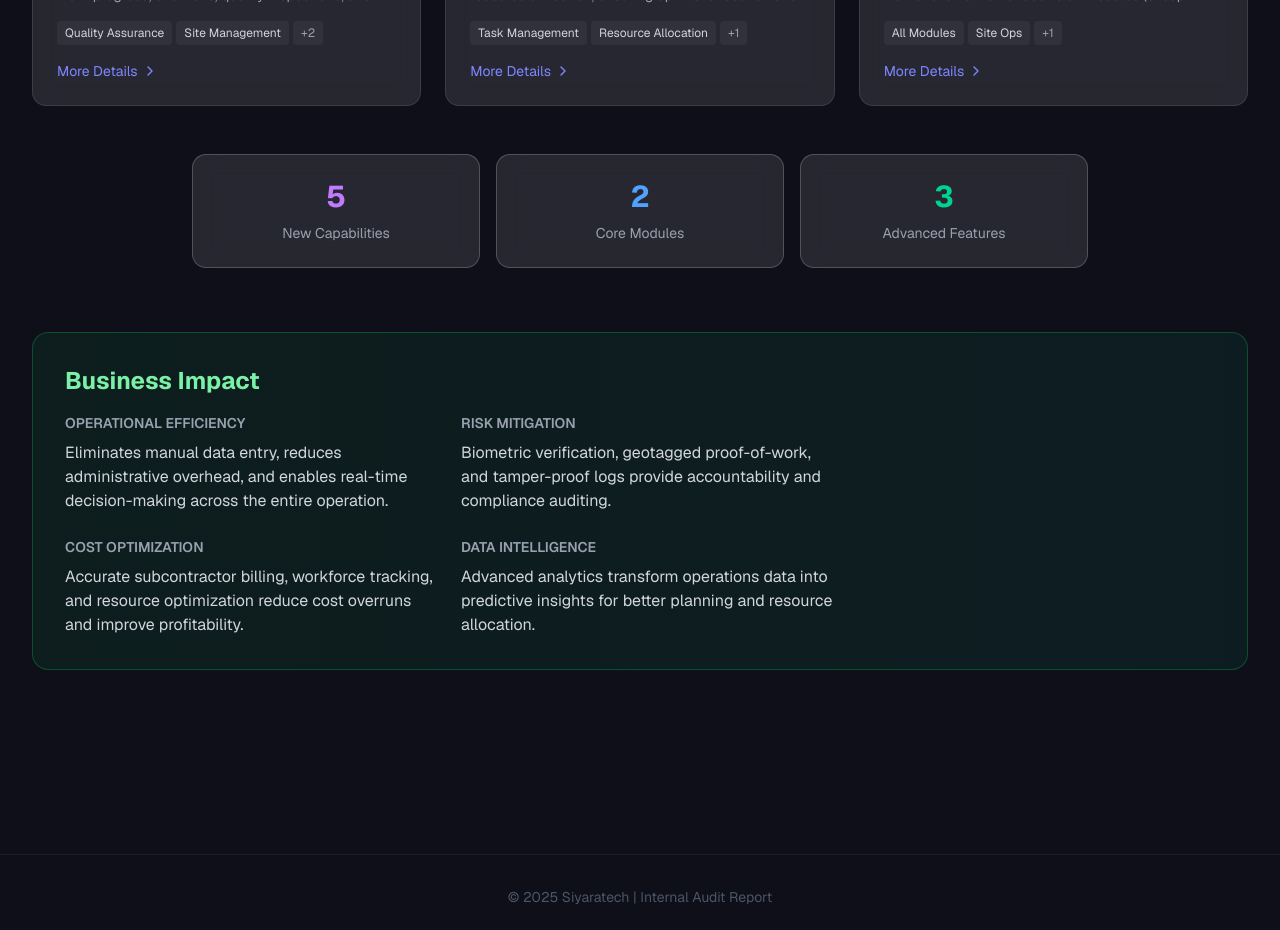
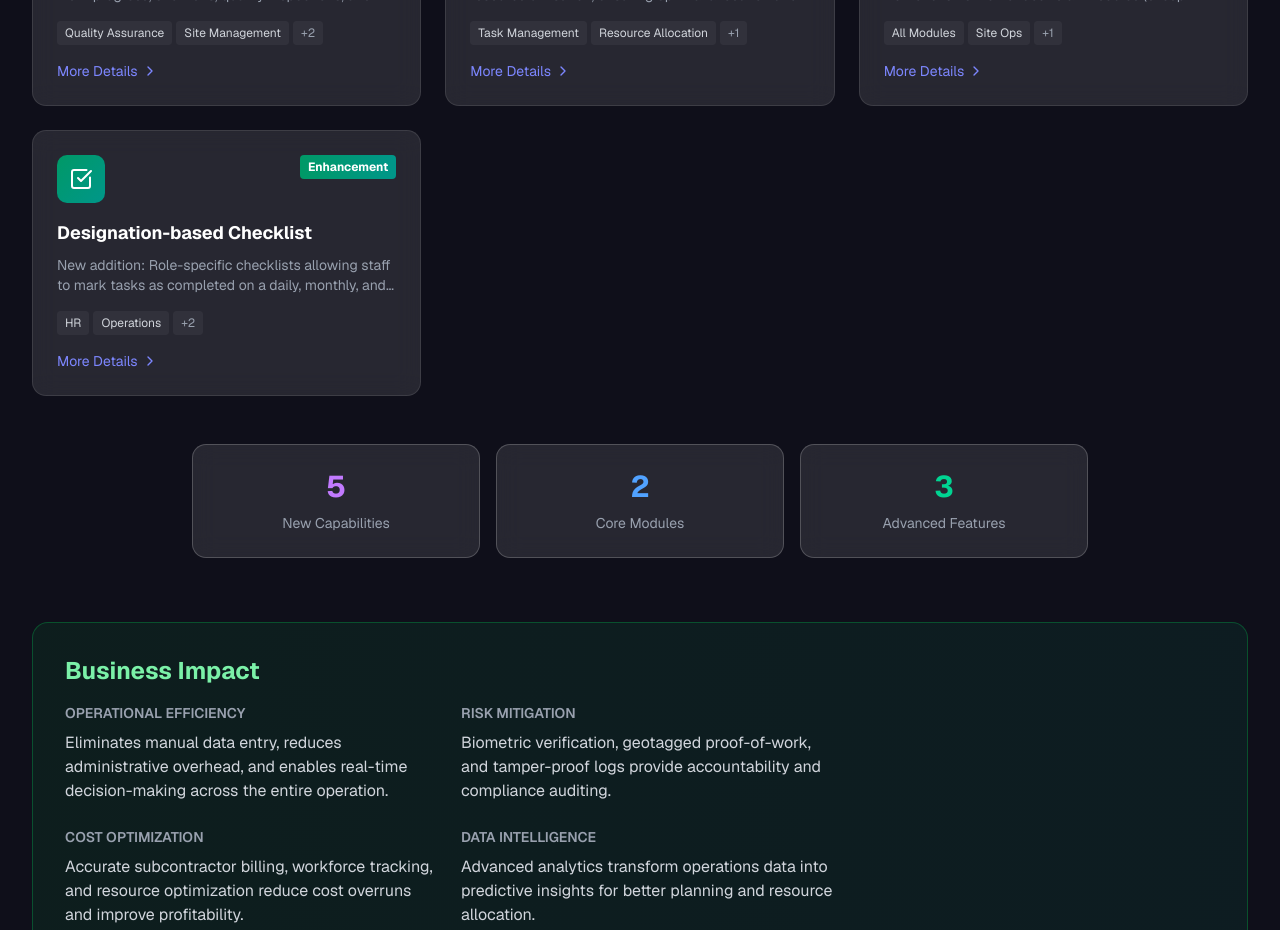
Before and after one commit to shubhamgagare-sti/pramodone-timelime, a Next.js app: page / in a window 1280 px wide. Shown: the part 9020-9950 px from the top of the page. Built offline with nearby package versions, Linux system fonts and the light colour scheme.

Commit message:
Added checklist as additional feature

```diff
--- a/components/SiyaratechAdditions.tsx
+++ b/components/SiyaratechAdditions.tsx
@@ -11,6 +11,7 @@ import {
   Zap,
   ClipboardList,
   LayoutDashboard,
+  CheckSquare,
 } from 'lucide-react';
 
 interface Feature {
@@ -86,6 +87,16 @@ const SiyaratechAdditions: React.FC = () => {
       category: 'advanced',
       modules: ['All Modules', 'Site Ops', 'Excluding Contracts'],
       impact: 'Provides a consistent, premium user experience across the entire platform',
+    },
+    {
+      id: 'designation-checklist',
+      name: 'Designation-based Checklist',
+      description:
+        'New addition: Role-specific checklists allowing staff to mark tasks as completed on a daily, monthly, and yearly basis.',
+      icon: <CheckSquare className="w-6 h-6" />,
+      category: 'minor',
+      modules: ['HR', 'Operations', 'Compliance', 'Daily Reporting'],
+      impact: 'Ensures accountability and routine task completion tracking per designation',
     },
   ];
 
```
